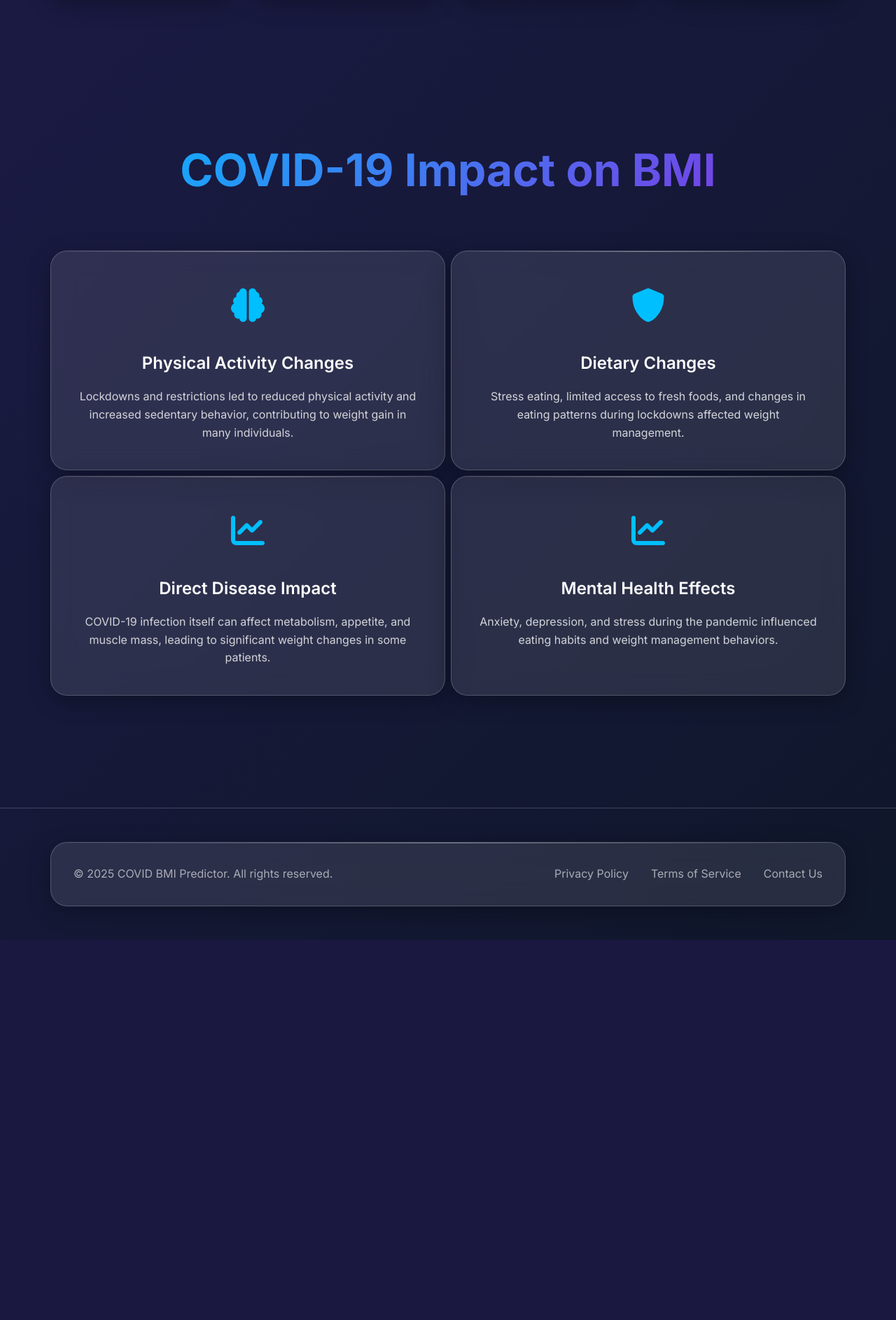
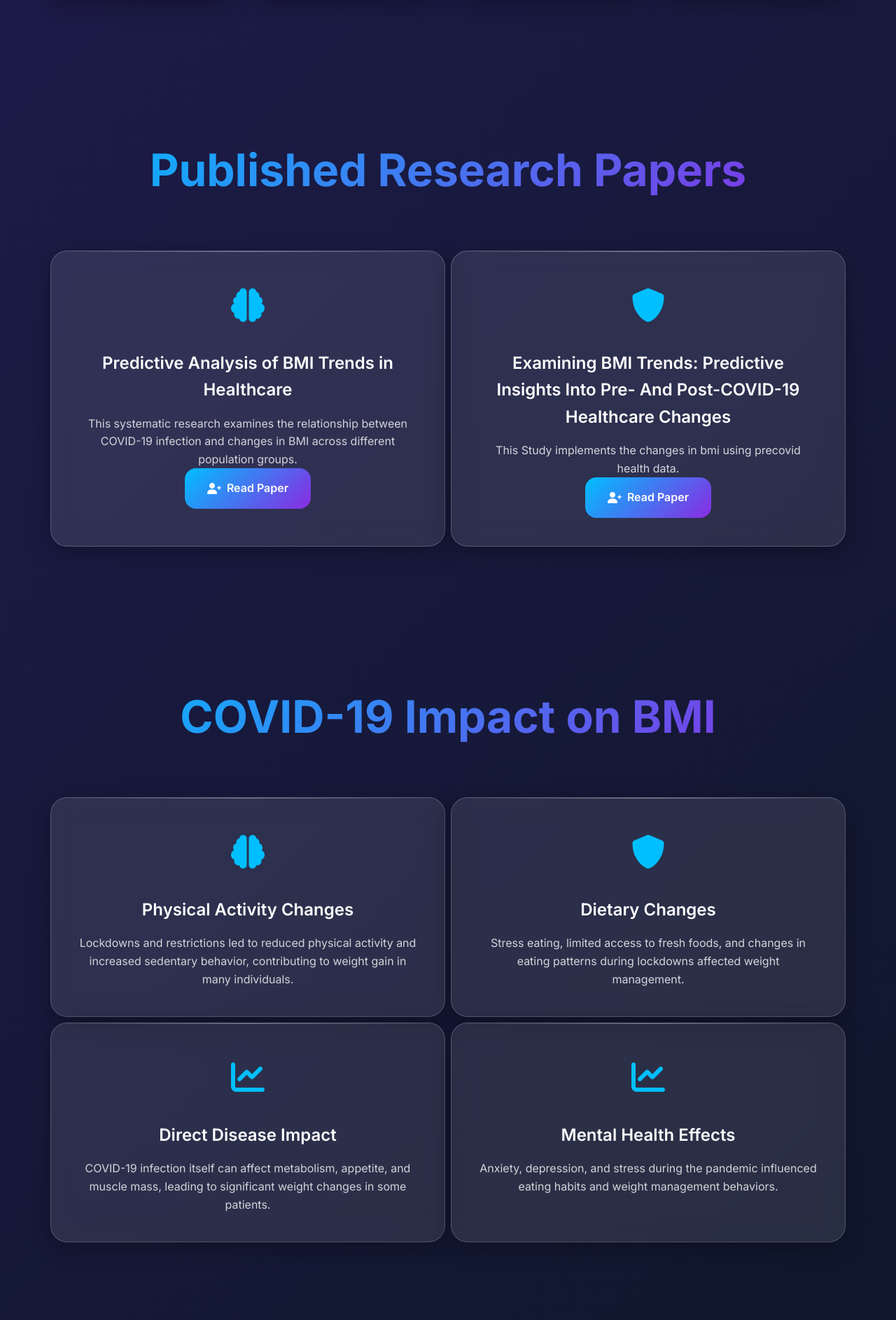
Before and after one commit to kunalshinde1214/PracticeBMI, a Flask app: page / in a window 1280 px wide. Shown: the part 4099-5985 px from the top of the page at 70% size. Before the commit the page ends 5442 px from the top, so only its background shows below. Run offline with Flask 3, Linux system fonts and the light colour scheme; the visitor is signed in with stand-in values (Sample User, id 1); parts of the project's set-up code (start-up, migrations or seed data) failed here and were passed over.

Commit message:
Update index.html

```diff
--- a/templates/index.html
+++ b/templates/index.html
@@ -166,6 +166,37 @@
     </div>
 </section>
 
+<!-- Published Paper-->
+<section class="section">
+    <div class="container">
+        <div class="floating-card" data-delay="0.2">
+            <h2 class="section-title">Published Research Papers</h2>
+        </div>
+        <div class="features-grid">
+            <div class="glass-card feature-card floating-card" data-delay="0.4">
+                <div class="feature-icon">
+                    <i class="fas fa-brain"></i>
+                </div>
+                <h3>Predictive Analysis of BMI Trends in Healthcare</h3>
+                <p>This systematic research examines the relationship between COVID-19 infection and changes in BMI across different population groups.</p>
+                <a href="{{ url_for('static', filename='IJNRD.pdf') }}" class="btn btn-primary btn-glow">
+                    <i class="fas fa-user-plus"></i>
+                    Read Paper
+                </a>
+            </div>
+            <div class="glass-card feature-card floating-card" data-delay="0.6">
+                <div class="feature-icon">
+                    <i class="fas fa-shield-alt"></i>
+                </div>
+                <h3>Examining BMI Trends: Predictive Insights Into Pre- And Post-COVID-19 Healthcare Changes</h3>
+                <p>This Study implements the changes in bmi using precovid health data.</p>
+                <a href="{{ url_for('static', filename='IJCRT.pdf') }}" class="btn btn-primary btn-glow">
+                    <i class="fas fa-user-plus"></i>
+                    Read Paper
+                </a>
+            </div>
+    </div>
+</section>
 <!-- Features Section -->
 <section class="section">
     <div class="container">
```
